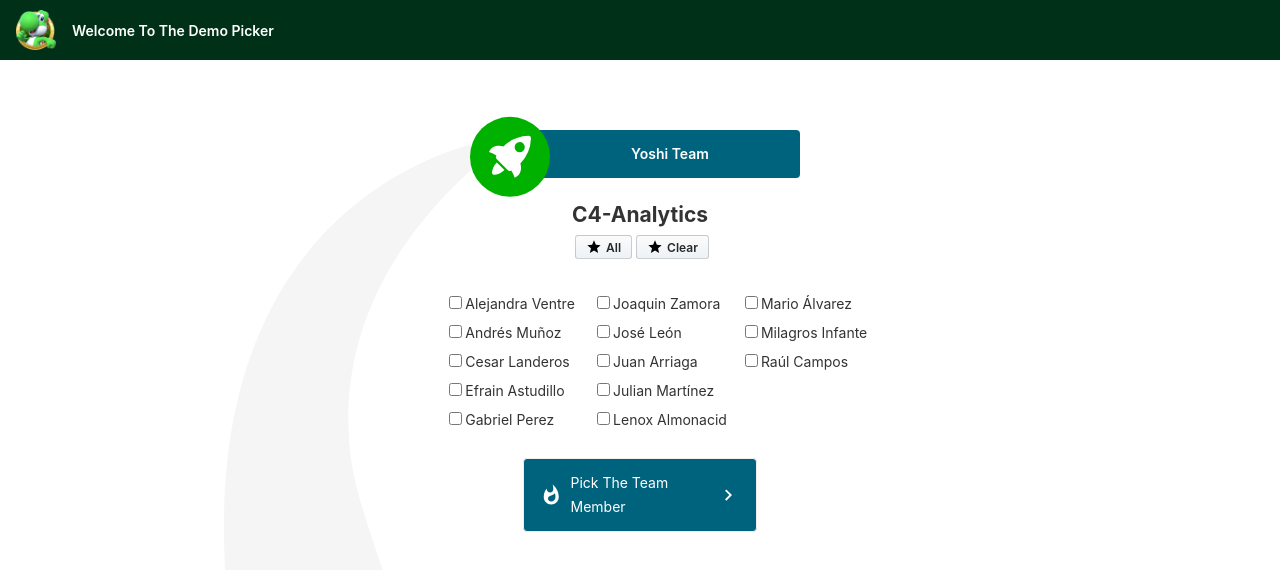
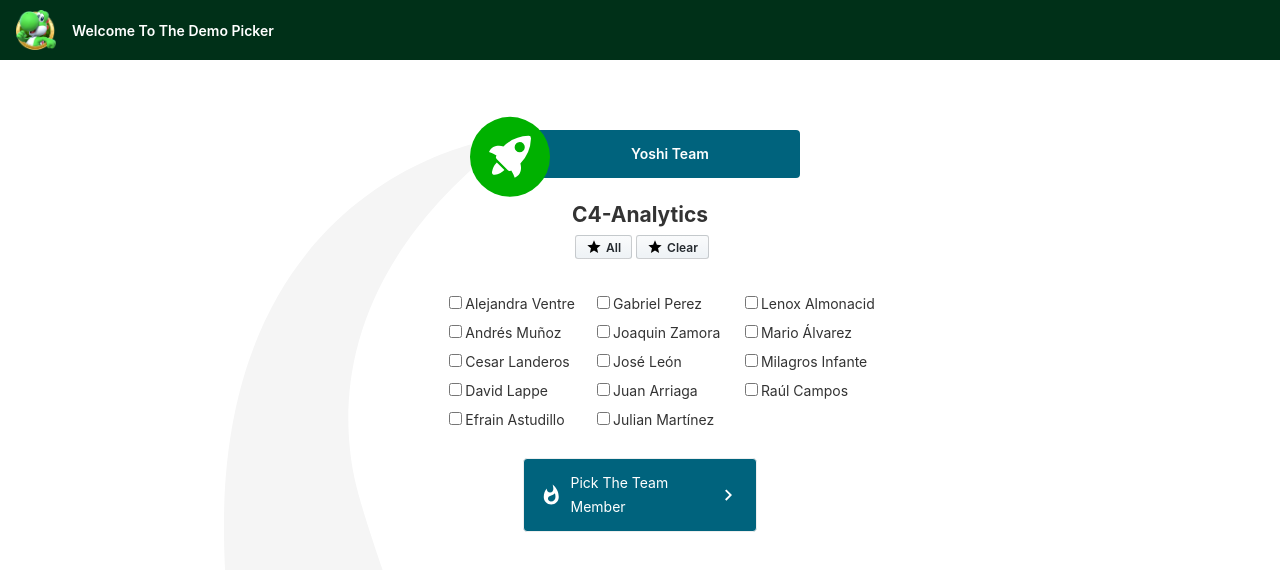
Before and after one commit to LenoxRico/demo-picker, an Angular app: page / in a window 1280 px wide. Shown: the top 570 px of the page. Built offline with nearby package versions, Linux system fonts and the light colour scheme.

Commit message:
Add new team member

```diff
--- a/src/app/app.component.ts
+++ b/src/app/app.component.ts
@@ -142,16 +142,16 @@ export class AppComponent {
       enable: false,
       disabled: false,
     },
-    // {
-    //   id: 14,
-    //   role: 'Web UI Developer, Sr.',
-    //   name: 'Miguel',
-    //   lastname: 'Bello',
-    //   lead: 1,
-    //   title: this.frontTeam,
-    //   enable: false,
-    //   disabled: false,
-    // },
+    {
+      id: 14,
+      role: 'Full Stack Software Engineer',
+      name: 'David',
+      lastname: 'Lappe',
+      lead: 1,
+      title: this.backTeam,
+      enable: false,
+      disabled: false,
+    },
   ].sort((a, b) => a.name.localeCompare(b.name));
   selectedMember = { id: 0, name: '', lastname: '', role: '' };
   loading = false;
```
